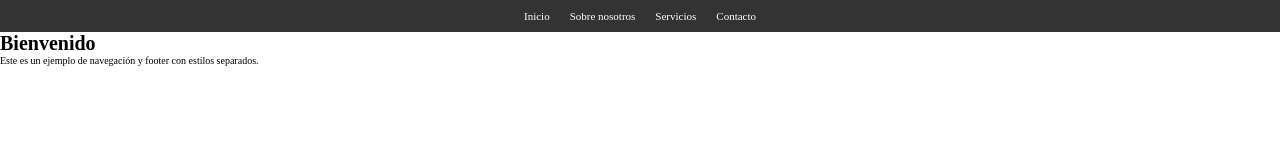
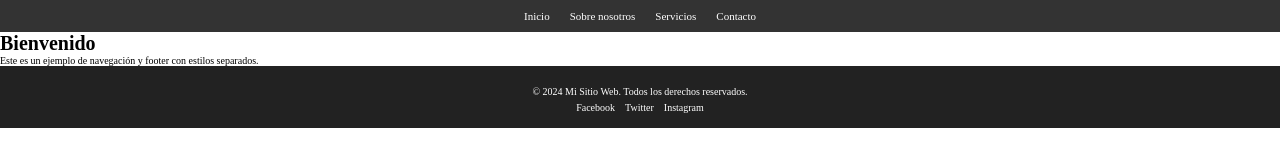
Before and after one commit to keneth778/repaso-sistemas, a plain HTML site: page index.html in a window 1280 px wide. Drawn offline with Linux system fonts and the light colour scheme.

Commit message:
se agrega el footer de la version

```diff
--- a/componentes/footer/footer.css
+++ b/componentes/footer/footer.css
@@ -0,0 +1,35 @@
+/* Estilos del footer */
+footer {
+    background-color: #222;
+    color: #fff;
+    text-align: center;
+    padding: 1.5em 0;
+}
+
+.footer-content {
+    max-width: 800px;
+    margin: 0 auto;
+}
+
+.footer-content p {
+    margin: 0.5em 0;
+}
+
+.social-links {
+    list-style: none;
+    padding: 0;
+    display: flex;
+    justify-content: center;
+    gap: 1em;
+}
+
+.social-links a {
+    color: #fff;
+    text-decoration: none;
+    font-size: 1em;
+    transition: color 0.3s;
+}
+
+.social-links a:hover {
+    color: #00bcd4;
+}
--- a/index.html
+++ b/index.html
@@ -23,5 +23,17 @@
         <h1>Bienvenido</h1>
         <p>Este es un ejemplo de navegación y footer con estilos separados.</p>
     </main>
+
+      <!-- Footer -->
+      <footer>
+        <div class="footer-content">
+            <p>&copy; 2024 Mi Sitio Web. Todos los derechos reservados.</p>
+            <ul class="social-links">
+                <li><a href="#">Facebook</a></li>
+                <li><a href="#">Twitter</a></li>
+                <li><a href="#">Instagram</a></li>
+            </ul>
+        </div>
+    </footer>
 </body>
 </html>
```
